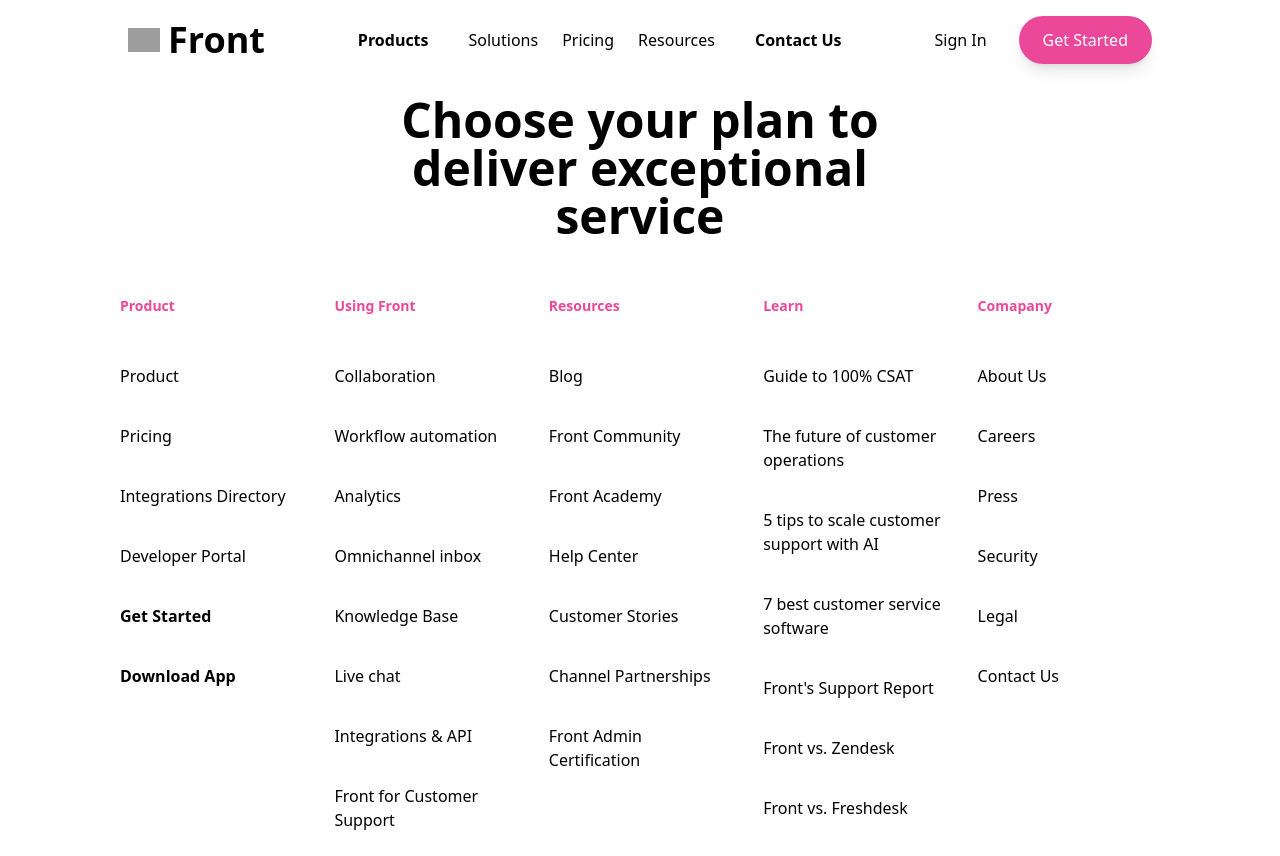
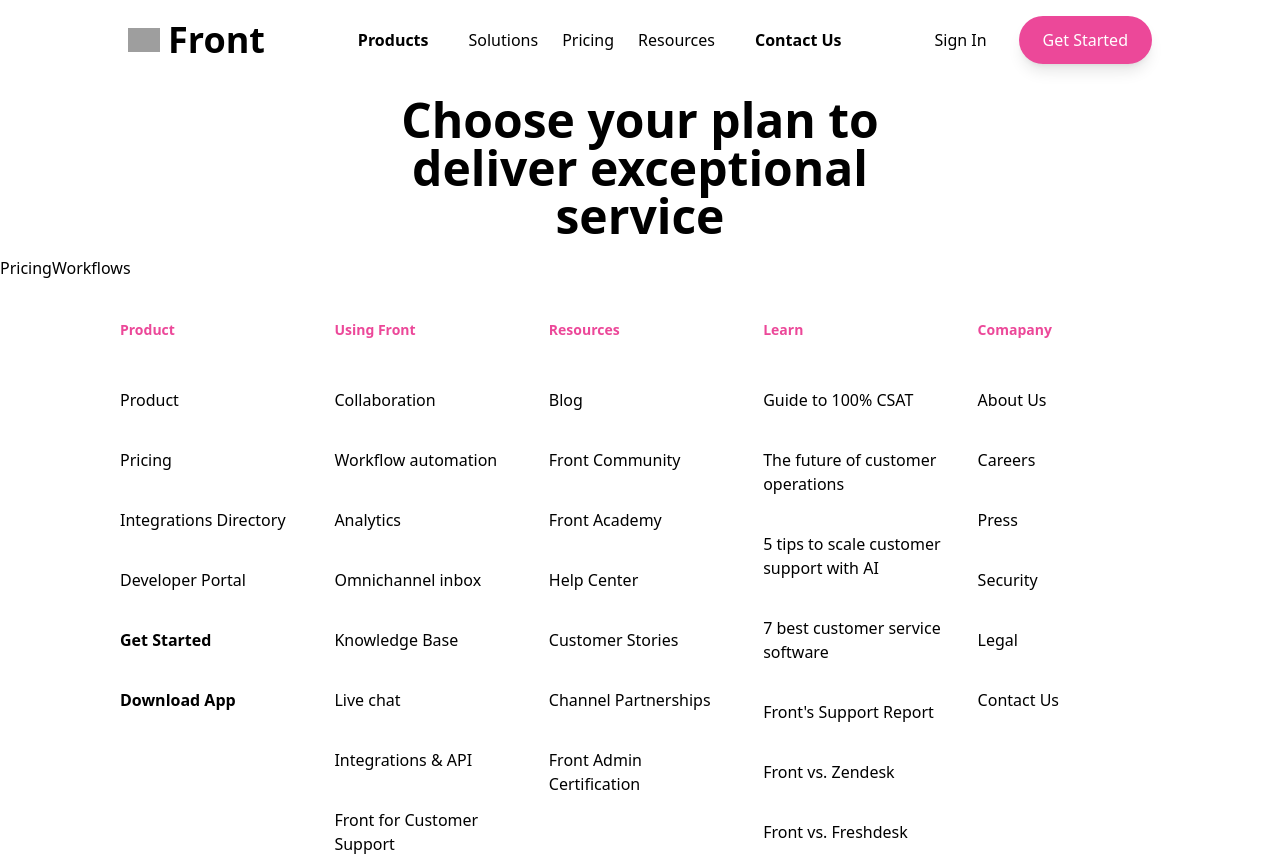
Before and after one commit to Lupleg/Interns-Build, a React (Create React App) app: page /pricing in a window 1280 px wide. Shown: the top 856 px of the page. Built offline with nearby package versions, Linux system fonts and the light colour scheme; grey boxes are pictures that could not be loaded.

Commit message:
Workflow file added

```diff
--- a/src/components/pricing/Pricing.jsx
+++ b/src/components/pricing/Pricing.jsx
@@ -2,6 +2,7 @@ import React from 'react'
 import Navbar from '../Navbar'
 import Footer from '../Footer'
 import PricingCards from "./PricingCards"
+import PricingWorkflows from "./PricingWorkflows"
 
 const Pricing = () => {
   return (
@@ -9,6 +10,7 @@ const Pricing = () => {
         <Navbar/>
 
         <PricingCards/>
+        <PricingWorkflows/>
 
         <Footer/>
     </div>
--- /dev/null
+++ b/src/components/pricing/PricingWorkflows.jsx
@@ -0,0 +1,9 @@
+import React from 'react'
+
+const PricingWorkflows = () => {
+  return (
+    <div>PricingWorkflows</div>
+  )
+}
+
+export default PricingWorkflows
```
